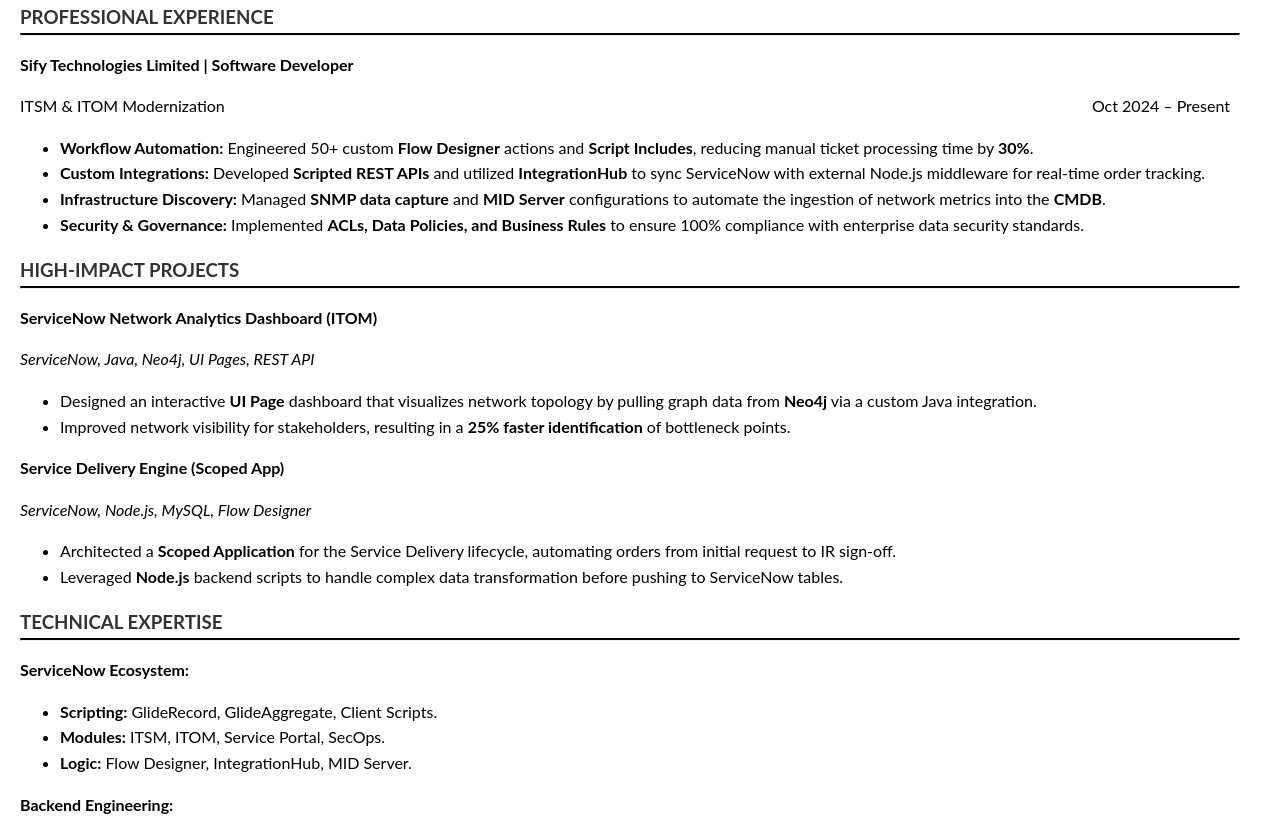
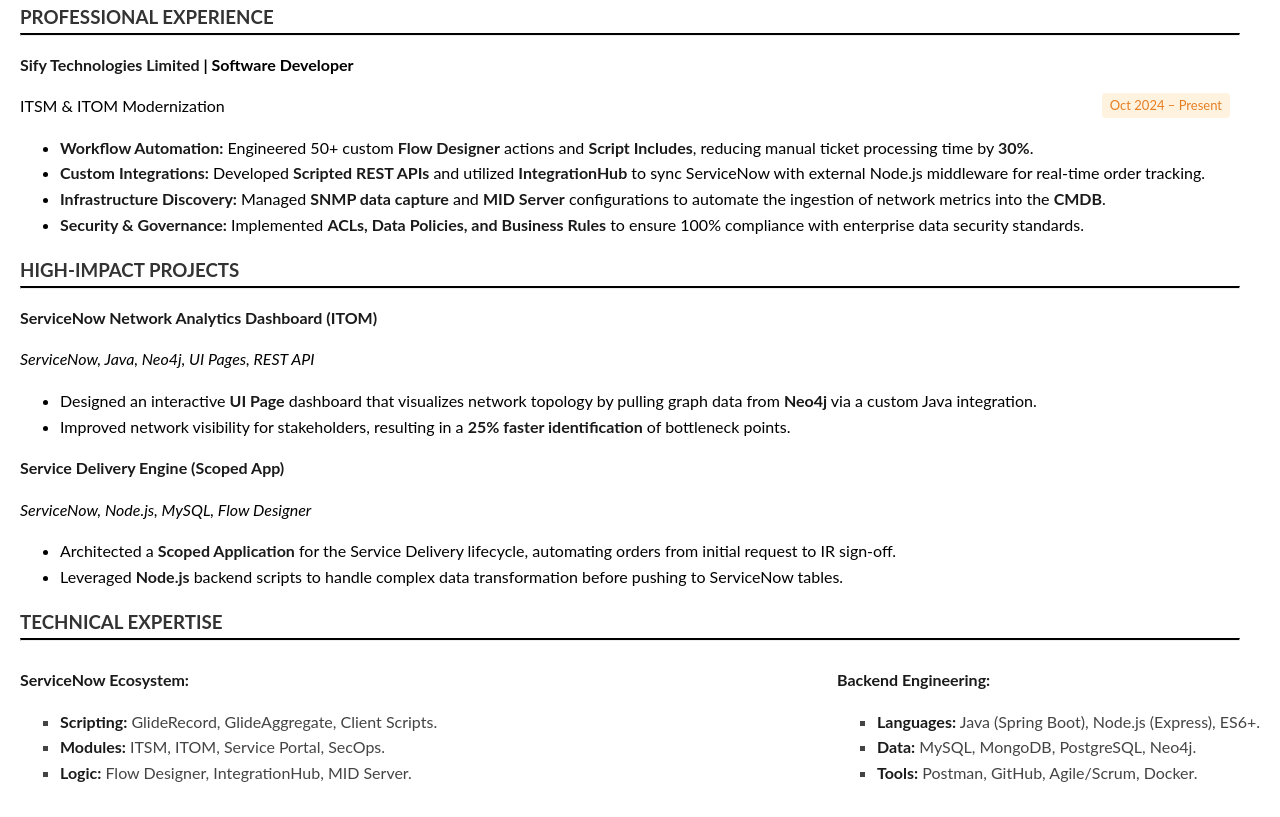
Before and after one commit to Suchitra-V31/online-resume, a plain HTML site: page index.html in a window 1280 px wide. Shown: the part 295-1112 px from the top of the page. Drawn offline with Linux system fonts and the light colour scheme.

Commit message:
Updated resume

```diff
--- a/style.css
+++ b/style.css
@@ -65,3 +65,29 @@
 strong {
     font-weight: bold;
 }
+/* Ensure Bold stands out significantly */
+strong {
+    font-weight: 700 !important;
+    color: #1a1a1a; /* Darker than regular text */
+}
+
+/* Add a slight highlight to key metrics or labels */
+.year {
+    background-color: #fff3e0; /* Very light orange tint */
+    padding: 2px 8px;
+    border-radius: 4px;
+    color: #e67e22;
+    font-size: 13px;
+}
+
+/* Grid for skills to avoid long boring lists */
+.skills-grid {
+    display: flex;
+    justify-content: space-between;
+    margin-top: 10px;
+}
+
+.skill-col ul {
+    list-style-type: square;
+    color: #444;
+}
```
